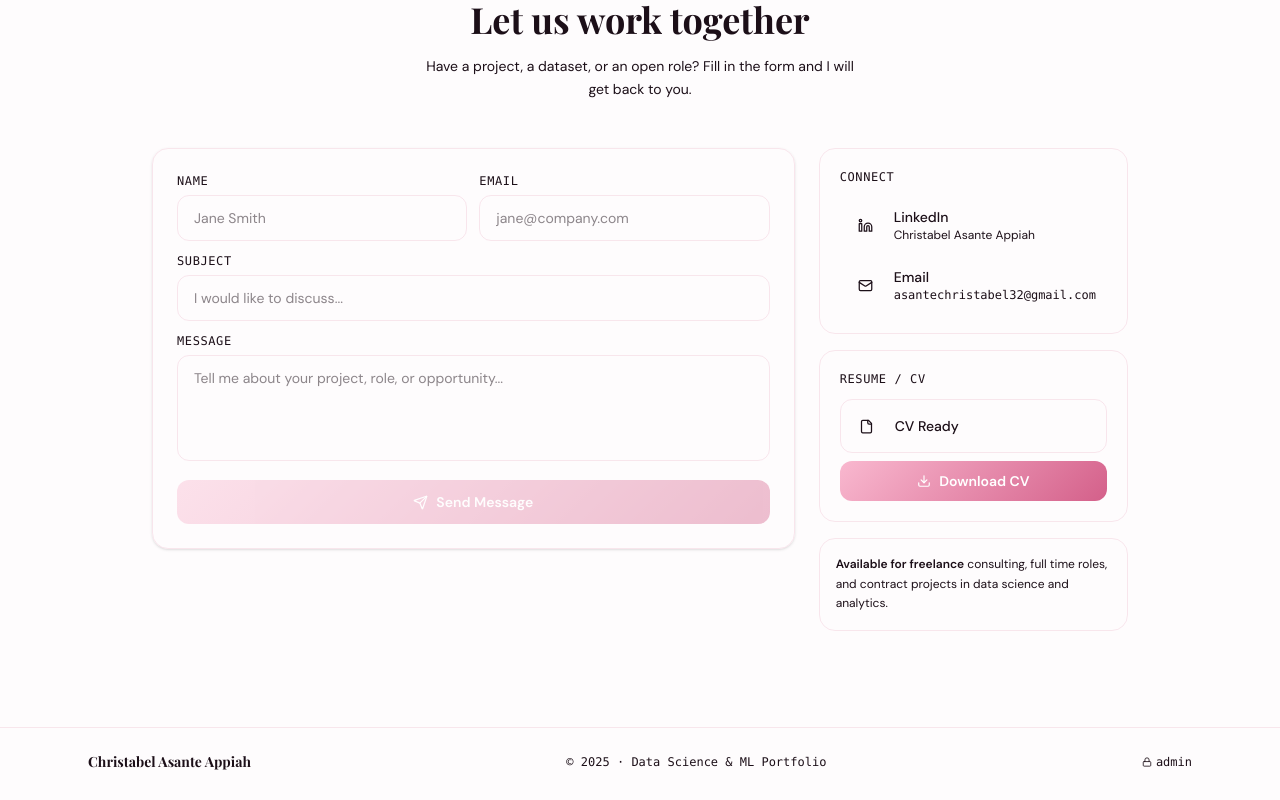
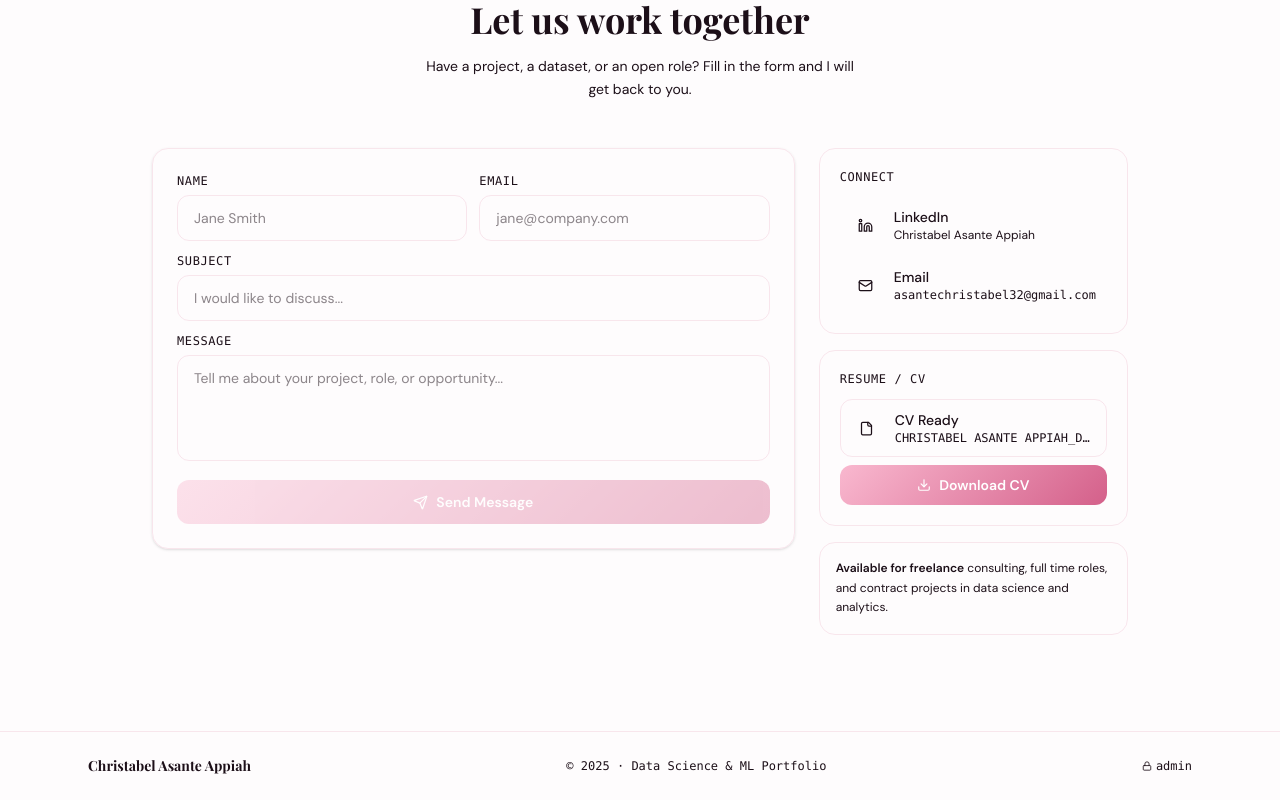
Before and after one commit to Christabel-Asante-Appiah/Data-Science-Portfolio, a React (Vite) app: page / in a window 1280 px wide. Shown: the part 2268-3068 px from the top of the page. Built offline with nearby package versions, Linux system fonts and the light colour scheme.

Commit message:
Update initial state for cvName in App component

```diff
--- a/src/app/App.tsx
+++ b/src/app/App.tsx
@@ -522,7 +522,7 @@ export default function App() {
   const [projects, setProjects]       = useState<Project[]>(() => loadFromStorage("ca_projects", []));
   const [profilePic, setProfilePic]   = useState<string | null>("Image.jpg");
   const [cvUrl, setCvUrl]             = useState<string | null>("CHRISTABEL ASANTE APPIAH_DATA SCIENTIST.pdf");
-  const [cvName, setCvName]           = useState<string>(() => loadFromStorage("ca_cv_name", ""));
+  const [cvName, setCvName]           = useState<string>("CHRISTABEL ASANTE APPIAH_DATA SCIENTIST.pdf");
   // startYear drives the auto-calculated experience counter
   const [startYear, setStartYear]     = useState<number>(() => loadFromStorage("ca_start_year", 2024));
   const [editingYears, setEditingYears] = useState(false);
```
